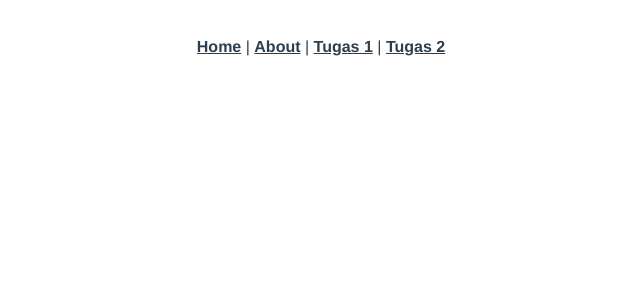
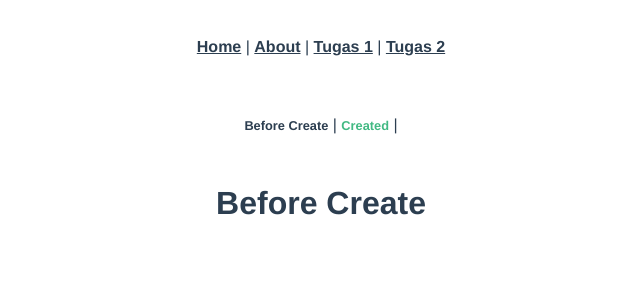
Before and after one commit to ujangbedog/my-vue, a Vue app: page /#/tugas/2/after-create in a window 1280 px wide. Shown: the top 300 px of the page, without its empty margins (319-959 px from the left). Built offline with nearby package versions, Linux system fonts and the light colour scheme.

Commit message:
modified tugas 2 fixed error handling, rename filename

```diff
--- a/src/App.vue
+++ b/src/App.vue
@@ -29,18 +29,18 @@ nav a {
 nav a.router-link-exact-active {
   color: #42b983;
 }
-subnav {
+#subnav {
   padding: 30px;
 }
 
-subnav a {
+#subnav a {
   font-size: 80%;
   font-weight: bold;
   color: #2c3e50;
   text-decoration: none;
 }
 
-subnav a.router-link-exact-active {
+#subnav a.router-link-exact-active {
   color: #42b983;
 }
 </style>
--- /dev/null
+++ b/src/components/Tugas2/AfterCreate.vue
@@ -0,0 +1,26 @@
+<template>
+  <div class="tugasdua">
+      <div id="subnav">
+        <router-link to="/tugas/2/before-create">Before Create</router-link> |
+        <router-link to="/tugas/2/after-create">Created</router-link> |
+      </div>
+    <h1>{{ msg }}</h1>
+  </div>
+</template>
+
+<script>
+export default {
+  name: 'AfterCreate',
+  data() {
+    return {
+      msg: "Before Create",
+    };
+  },
+//   beforeCreate() {
+//     console.log("Value of val is: " + this.msg);
+//   },
+  created() {
+    console.log("Value of val is: " + this.msg);
+  },
+};
+</script>
--- a/src/components/Tugas2/BeforeCreate.vue
+++ b/src/components/Tugas2/BeforeCreate.vue
@@ -1,25 +1,24 @@
 <template>
   <div class="tugasdua">
-      <subnav>
-        <router-link to="/tugas/2/before-create">Before Create</router-link> |
-        <router-link to="/tugas/2/created">Created</router-link> |
-      </subnav>
+       <div id="subnav">
+         <router-link to="/tugas/2/before-create">Before Create</router-link> |
+         <router-link to="/tugas/2/after-create">Created</router-link> |
+       </div>
     <h1>{{ msg }}</h1>
   </div>
 </template>
 
 <script>
+import { ref } from "vue";
 export default {
-  data() {
-    return {
-      msg: "Before Create",
-    };
-  },
-  beforeCreate() {
-    console.log("Value of val is: " + this.msg);
-  },
-//   created() {
-//     console.log("Value of val is: " + this.msg);
-//   },
+    name: 'BeforeCreate',
+    setup() {
+        const msg = ref("hello");
+        console.log("Value of val is: " + msg.value);
+        return {
+            msg,
+        };
+    },
 };
+
 </script>
--- a/src/components/Tugas2/TugasDua.vue
+++ b/src/components/Tugas2/TugasDua.vue
@@ -1,15 +1,16 @@
 <template>
   <div class="tugasdua">
-      <subnav>
-        <router-link to="/tugas/2/before-create">Before Create</router-link> |
-        <router-link to="/tugas/2/created">Created</router-link> |
-      </subnav>
+    <div id="subnav">
+      <router-link to="/tugas/2/before-create">Before Create</router-link> |
+      <router-link to="/tugas/2/after-create">Created</router-link> |
+    </div>
     <h1>{{ msg }}</h1>
   </div>
 </template>
 
 <script>
 export default {
+  name: 'TugasDua',
   data() {
     return {
       msg: "Tugas 2",
--- a/src/router/index.js
+++ b/src/router/index.js
@@ -4,6 +4,7 @@ import Tugas1View from '../views/Tugas1/Tugas1View.vue'
 
 import Tugas2View from '../views/Tugas2/Tugas2View.vue'
 import BeforeCreateView from '../views/Tugas2/BeforeCreateView.vue'
+import AfterCreateView from '../views/Tugas2/AfterCreateView.vue'
 
 const routes = [
   {
@@ -31,8 +32,13 @@ const routes = [
   },
   {
     path: '/tugas/2/before-create',
-    name: 'before-create',
+    name: 'beforecreate',
     component: BeforeCreateView
+  },
+  {
+    path: '/tugas/2/after-create',
+    name: 'aftercreate',
+    component: AfterCreateView
   },
 
 ]
--- /dev/null
+++ b/src/views/Tugas2/AfterCreateView.vue
@@ -0,0 +1,19 @@
+<template>
+  <div class="tugas">
+    <AfterCreate
+    msg="after create"
+    />
+  </div>
+</template>
+
+<script>
+// @ is an alias to /src
+import AfterCreate from '@/components/Tugas2/AfterCreate.vue'
+
+export default {
+  name: 'AfterCreateView',
+  components: {
+    AfterCreate
+  }
+}
+</script>
--- a/src/views/Tugas2/BeforeCreateView.vue
+++ b/src/views/Tugas2/BeforeCreateView.vue
@@ -1,8 +1,6 @@
 <template>
   <div class="tugas">
-    <BeforeCreate
-        msg="Before Created"
-        />
+    <BeforeCreate></BeforeCreate>
   </div>
 </template>
 
@@ -11,7 +9,7 @@
 import BeforeCreate from '@/components/Tugas2/BeforeCreate.vue'
 
 export default {
-  name: 'BeforeCreate',
+  name: 'BeforeCreateView',
   components: {
     BeforeCreate
   }
--- a/src/views/Tugas2/Tugas2View.vue
+++ b/src/views/Tugas2/Tugas2View.vue
@@ -1,8 +1,8 @@
 <template>
   <div class="tugas">
-    <TugasDua
-        msg="Tugas 2"
-        />
+    <TugasDua>
+
+    </TugasDua>
   </div>
 </template>
 
```
